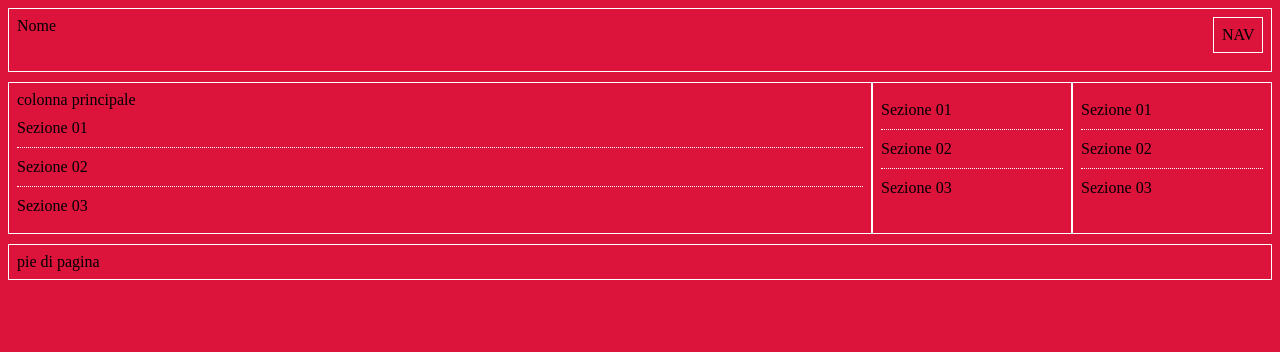
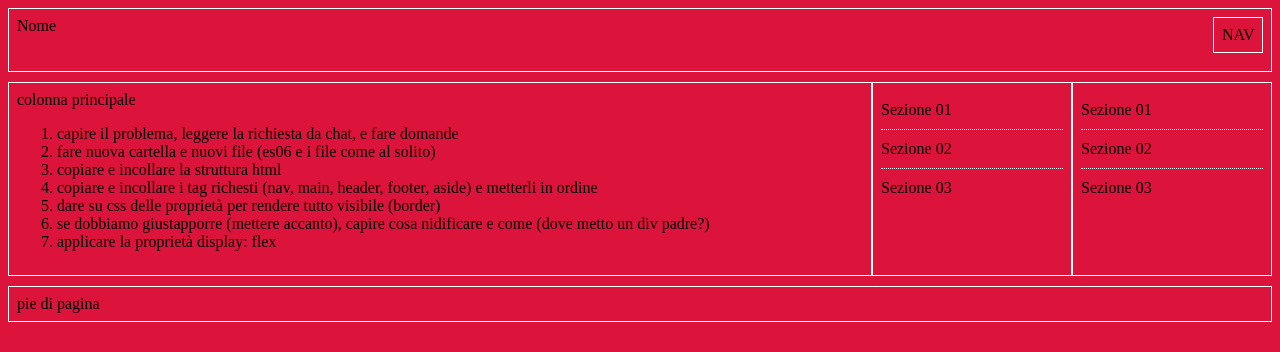
Before and after one commit to frazac/NABA-fed24-francesco, a plain HTML site: page es06/index.html in a window 1280 px wide. Drawn offline with Linux system fonts and the light colour scheme.

Commit message:
con istruzioni

```diff
--- a/es06/index.html
+++ b/es06/index.html
@@ -14,9 +14,15 @@
 
     <div class="wrapper">
         <main>colonna principale
-            <section>Sezione 01</section>
-            <section>Sezione 02</section>
-            <section>Sezione 03</section>
+            <ol>
+                <li>capire il problema, leggere la richiesta da chat, e fare domande</li>
+                <li>fare nuova cartella e nuovi file (es06 e i file come al solito)</li>
+                <li>copiare e incollare la struttura html</li>
+                <li>copiare e incollare i tag richesti (nav, main, header, footer, aside) e metterli in ordine</li>
+                <li>dare su css delle proprietà per rendere tutto visibile (border)</li>
+                <li>se dobbiamo giustapporre (mettere accanto), capire cosa nidificare e come (dove metto un div padre?)</li>
+                <li>applicare la proprietà display: flex</li>
+            </ol>
         </main>
         <aside>
             <section>Sezione 01</section>
```
